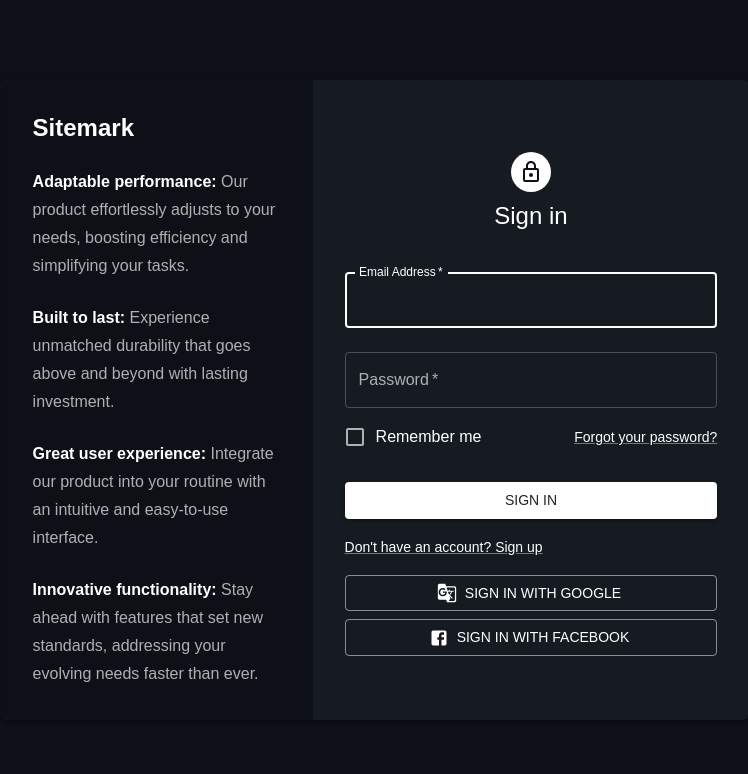
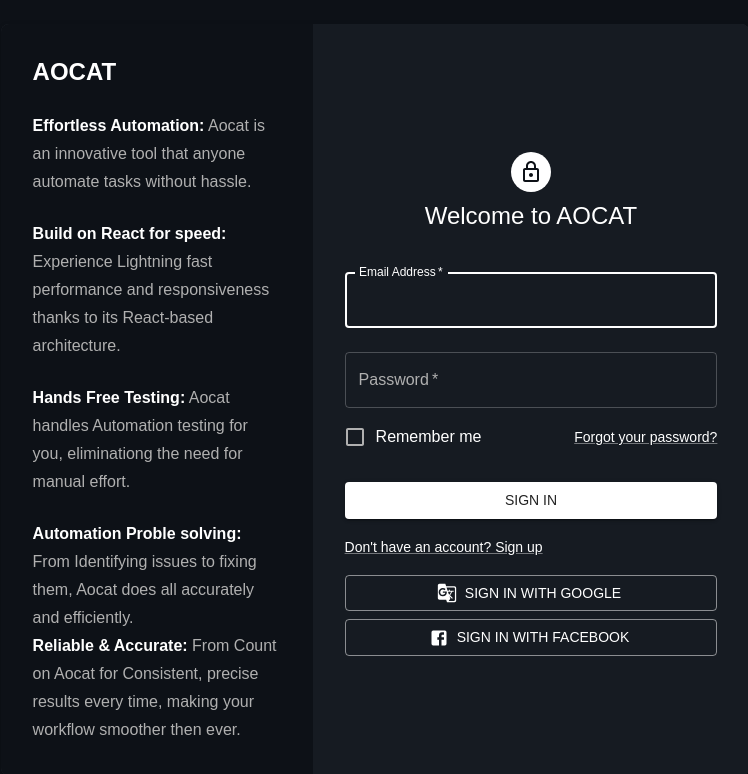
Before and after one commit to shubham14p3/infosys_accel, a React (Vite) app: page /signin in a window 1280 px wide. Shown: the top 774 px of the page, without its empty margins (265-1013 px from the left). Built offline with nearby package versions, Linux system fonts and the light colour scheme.

Commit message:
Update SignInSide.jsx

```diff
--- a/src/components/SignInSide.jsx
+++ b/src/components/SignInSide.jsx
@@ -10,7 +10,7 @@ import {
   Link,
   Paper,
   TextField,
-    Typography
+  Typography,
 } from '@mui/material';
 import LockOutlinedIcon from '@mui/icons-material/LockOutlined';
 import FacebookIcon from '@mui/icons-material/Facebook';
@@ -25,8 +25,8 @@ const darkTheme = createTheme({
       main: '#ffffff',
     },
     background: {
-            default: '#0D1117',  // Very dark background (outer)
-            paper: '#161B22',    // Slightly lighter dark (inner panels)
+      default: '#0D1117', // Very dark background (outer)
+      paper: '#161B22', // Slightly lighter dark (inner panels)
     },
     text: {
       primary: '#ffffff',
@@ -89,26 +89,32 @@ export default function SignInSide() {
             >
               {/* Brand name */}
               <Typography variant="h5" sx={{ mb: 3, fontWeight: 'bold' }}>
-                                Sitemark
+                AOCAT
               </Typography>
 
               {/* Bullet points */}
               <Box sx={{ color: 'text.secondary' }}>
                 <Typography variant="subtitle1" sx={{ mb: 3 }}>
-                                    <strong style={{ color: '#fff' }}>Adaptable performance:</strong>{' '}
-                                    Our product effortlessly adjusts to your needs, boosting efficiency and simplifying your tasks.
+                  <strong style={{ color: '#fff' }}>Effortless Automation:</strong> Aocat is an
+                  innovative tool that anyone automate tasks without hassle.
                 </Typography>
                 <Typography variant="subtitle1" sx={{ mb: 3 }}>
-                                    <strong style={{ color: '#fff' }}>Built to last:</strong>{' '}
-                                    Experience unmatched durability that goes above and beyond with lasting investment.
+                  <strong style={{ color: '#fff' }}>Build on React for speed:</strong> Experience
+                  Lightning fast performance and responsiveness thanks to its React-based
+                  architecture.
                 </Typography>
                 <Typography variant="subtitle1" sx={{ mb: 3 }}>
-                                    <strong style={{ color: '#fff' }}>Great user experience:</strong>{' '}
-                                    Integrate our product into your routine with an intuitive and easy-to-use interface.
+                  <strong style={{ color: '#fff' }}>Hands Free Testing:</strong> Aocat handles
+                  Automation testing for you, eliminationg the need for manual effort.
                 </Typography>
                 <Typography variant="subtitle1">
-                                    <strong style={{ color: '#fff' }}>Innovative functionality:</strong>{' '}
-                                    Stay ahead with features that set new standards, addressing your evolving needs faster than ever.
+                  <strong style={{ color: '#fff' }}>Automation Proble solving:</strong> From
+                  Identifying issues to fixing them, Aocat does all accurately and efficiently.{' '}
+                </Typography>
+                <Typography variant="subtitle1">
+                  <strong style={{ color: '#fff' }}>Reliable & Accurate:</strong> From Count on
+                  Aocat for Consistent, precise results every time, making your workflow smoother
+                  then ever.{' '}
                 </Typography>
               </Box>
             </Grid>
@@ -132,12 +138,17 @@ export default function SignInSide() {
                   <LockOutlinedIcon />
                 </Avatar>
                 <Typography component="h1" variant="h5">
-                                    Sign in
+                  Welcome to AOCAT
                 </Typography>
               </Box>
 
               {/* Form fields */}
-                            <Box component="form" noValidate onSubmit={handleSubmit} sx={{ width: '100%', mt: 1 }}>
+              <Box
+                component="form"
+                noValidate
+                onSubmit={handleSubmit}
+                sx={{ width: '100%', mt: 1 }}
+              >
                 <TextField
                   margin="normal"
                   required
@@ -159,7 +170,9 @@ export default function SignInSide() {
                   autoComplete="current-password"
                 />
 
-                                <Box sx={{ display: 'flex', justifyContent: 'space-between', alignItems: 'center' }}>
+                <Box
+                  sx={{ display: 'flex', justifyContent: 'space-between', alignItems: 'center' }}
+                >
                   <FormControlLabel
                     control={<Checkbox value="remember" color="primary" />}
                     label="Remember me"
@@ -169,12 +182,7 @@ export default function SignInSide() {
                   </Link>
                 </Box>
 
-                                <Button
-                                    type="submit"
-                                    fullWidth
-                                    variant="contained"
-                                    sx={{ mt: 3, mb: 2 }}
-                                >
+                <Button type="submit" fullWidth variant="contained" sx={{ mt: 3, mb: 2 }}>
                   Sign In
                 </Button>
 
@@ -187,19 +195,10 @@ export default function SignInSide() {
                 </Grid>
 
                 {/* Social sign-in buttons with icons */}
-                                <Button
-                                    variant="outlined"
-                                    fullWidth
-                                    startIcon={<GTranslateIcon />}
-                                    sx={{ mb: 1 }}
-                                >
+                <Button variant="outlined" fullWidth startIcon={<GTranslateIcon />} sx={{ mb: 1 }}>
                   Sign in with Google
                 </Button>
-                                <Button
-                                    variant="outlined"
-                                    fullWidth
-                                    startIcon={<FacebookIcon />}
-                                >
+                <Button variant="outlined" fullWidth startIcon={<FacebookIcon />}>
                   Sign in with Facebook
                 </Button>
               </Box>
```
Lines whose indentation alone changed are shown as unchanged.
